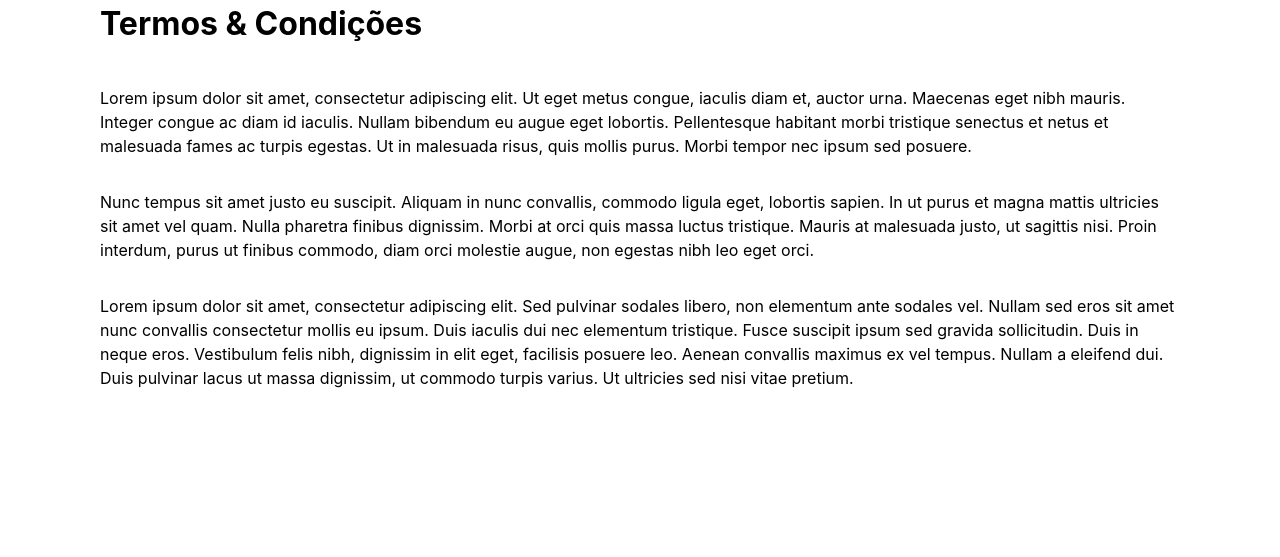
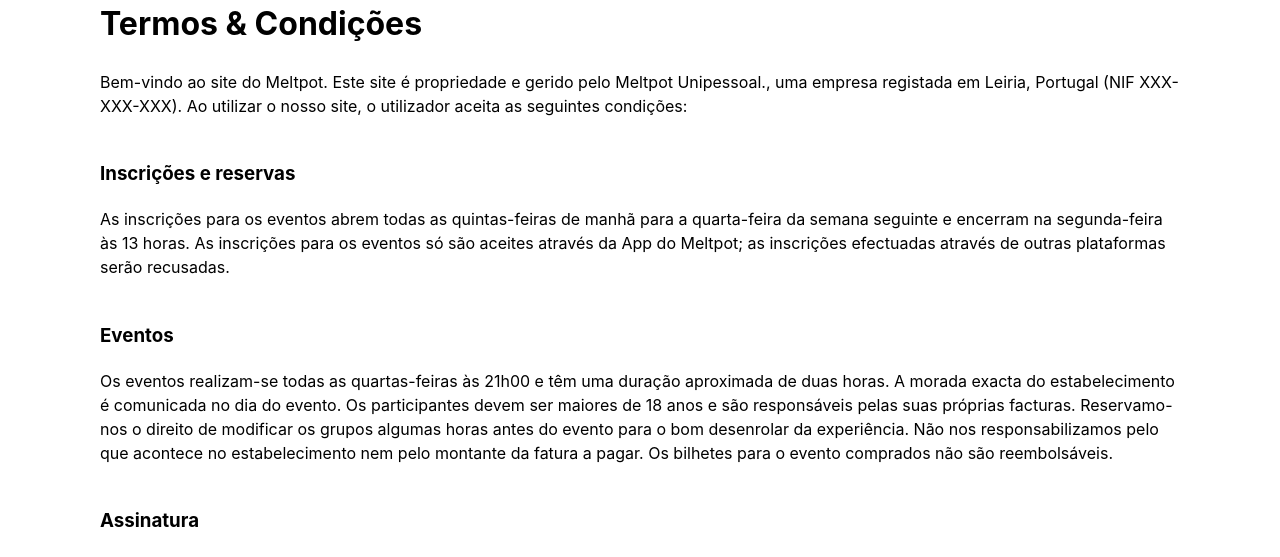
Before and after one commit to ruipmfs/meltpot-web, a React (Vite) app: page / in a window 1280 px wide. Shown: the part 2191-2748 px from the top of the page. Built offline with nearby package versions, Linux system fonts and the light colour scheme; a web font is replaced by a local one.

Commit message:
added t&c

```diff
--- a/src/App.scss
+++ b/src/App.scss
@@ -182,6 +182,14 @@
   padding: 0 32px;
   padding-top: 90px;
   padding-inline: 100px;
+
+  &__drip {
+    position: fixed;
+    top: 0;
+    left: 0;
+    width: 100%;
+    z-index: -1;
+  }
 
   > h1 {
     color: black;
--- a/src/App.tsx
+++ b/src/App.tsx
@@ -1,6 +1,7 @@
 import './App.scss';
 import BackgroundVid from './assets/background-vid.mp4';
 import Logo from './assets/mp_logo_noname.png';
+import DripImg from './assets/drip.png';
 import QRCode from './assets/mp_qr_code.png';
 import AppStoreBtn from './assets/app-store-badge.png';
 import PlayStoreBtn from './assets/google-play-badge.png';
@@ -79,16 +80,68 @@
                 </div>
             </div>
             <div className="mp-tc" id="t&c">
+                <img className="mp-tc__drip" src={DripImg} alt="Drip" />
                 <h1>{isPortuguese ? "Termos & Condições" : "Terms and Conditions"}</h1>
-                <p>
-                    Lorem ipsum dolor sit amet, consectetur adipiscing elit. Ut eget metus congue, iaculis diam et, auctor urna. Maecenas eget nibh mauris. Integer congue ac diam id iaculis. Nullam bibendum eu augue eget lobortis. Pellentesque habitant morbi tristique senectus et netus et malesuada fames ac turpis egestas. Ut in malesuada risus, quis mollis purus. Morbi tempor nec ipsum sed posuere.
-                </p>
-                <p>
-                    Nunc tempus sit amet justo eu suscipit. Aliquam in nunc convallis, commodo ligula eget, lobortis sapien. In ut purus et magna mattis ultricies sit amet vel quam. Nulla pharetra finibus dignissim. Morbi at orci quis massa luctus tristique. Mauris at malesuada justo, ut sagittis nisi. Proin interdum, purus ut finibus commodo, diam orci molestie augue, non egestas nibh leo eget orci.
-                </p>
-                <p>
-                    Lorem ipsum dolor sit amet, consectetur adipiscing elit. Sed pulvinar sodales libero, non elementum ante sodales vel. Nullam sed eros sit amet nunc convallis consectetur mollis eu ipsum. Duis iaculis dui nec elementum tristique. Fusce suscipit ipsum sed gravida sollicitudin. Duis in neque eros. Vestibulum felis nibh, dignissim in elit eget, facilisis posuere leo. Aenean convallis maximus ex vel tempus. Nullam a eleifend dui. Duis pulvinar lacus ut massa dignissim, ut commodo turpis varius. Ut ultricies sed nisi vitae pretium.
-                </p>
+                <span style={{ color: 'black'}}>
+                    {isPortuguese ? "Bem-vindo ao site do Meltpot. Este site é propriedade e gerido pelo Meltpot Unipessoal., uma empresa registada em Leiria, Portugal (NIF XXX-XXX-XXX). Ao utilizar o nosso site, o utilizador aceita as seguintes condições:" : "Welcome to Meltpot. This site is owned and operated by Meltpot Unipessoal, a company registered in Leiria, Portugal (NIF XXX-XXX-XXX), with its registered office at Leiria. By using our site, you agree to the following terms and conditions."}
+                </span>
+                <br />
+                <h3 style={{ color: 'black'}}>{isPortuguese ? "Inscrições e reservas": "Registrations and Reservations"}</h3>
+                <span style={{ color: 'black'}}>
+                    {isPortuguese ? "As inscrições para os eventos abrem todas as quintas-feiras de manhã para a quarta-feira da semana seguinte e encerram na segunda-feira às 13 horas. As inscrições para os eventos só são aceites através da App do Meltpot; as inscrições efectuadas através de outras plataformas serão recusadas." : "Registrations for events open every Tuesday morning for the Wednesday of the following week and close on Monday at 11:59 PM. Registrations for events are only accepted through Meltpot app; registrations made through other platforms will be refused."}
+                </span>
+                <br />
+                <h3 style={{ color: 'black'}}>{isPortuguese ? "Eventos": "Events"}</h3>
+                <span style={{ color: 'black'}}>
+                    {isPortuguese ? "Os eventos realizam-se todas as quartas-feiras às 21h00 e têm uma duração aproximada de duas horas. A morada exacta do estabelecimento é comunicada no dia do evento. Os participantes devem ser maiores de 18 anos e são responsáveis pelas suas próprias facturas. Reservamo-nos o direito de modificar os grupos algumas horas antes do evento para o bom desenrolar da experiência. Não nos responsabilizamos pelo que acontece no estabelecimento nem pelo montante da fatura a pagar. Os bilhetes para o evento comprados não são reembolsáveis." : "Events are held every Wednesday at 9:00 PM and last approximately two hours. The exact address of the café or bar is communicated on the day of the event. Participants must be at least 18 years old and are responsible for their own bills. We reserve the right to modify the groups a few hours before the event for the smooth running of the experience. We are not responsible for what happens at the café or bar nor for the amount of the bill to be paid. Purchased dinner tickets are non-refundable."}
+                </span>
+                <br />
+                <h3 style={{ color: 'black'}}>{isPortuguese ? "Assinatura" : "Subscription"}</h3>
+                <span style={{ color: 'black'}}>
+                    {isPortuguese ? "Cada subscrição é válida por 30 dias e é automaticamente renovável. Pode anular a sua assinatura a qualquer momento, até à véspera do 30º dia. Uma vez cobrada a taxa de subscrição, não será efectuado qualquer reembolso." : "Each subscription is valid for 30 days and is automatically renewable. You can cancel your subscription at any time, up to the day before the 30th day. Once the subscription fee has been charged, no refunds will be issued."}
+                </span>
+                <br />
+                <h3 style={{ color: 'black'}}>{isPortuguese ? "Modificação dos Termos e Condições de Utilização" : "Modification of the Terms and Conditions of Use"}</h3>
+                <span style={{ color: 'black'}}>
+                    {isPortuguese ? "O Meltpot reserva-se o direito de modificar estes termos e condições em qualquer altura sem aviso prévio." : "Meltpot reserves the right to modify these terms and conditions at any time without prior notice."}
+                </span>
+                <br />
+                <h3 style={{ color: 'black'}}>{isPortuguese ? "Contactar-nos" : "Contact Us"}</h3>
+                <span style={{ color: 'black'}}>
+                    {isPortuguese ? "Se tiver alguma questão relacionada com os presentes termos e condições, contacte-nos através do endereço contact@meltpot.pt." : "If you have any questions regarding these terms and conditions, please contact us at contact@meltpot.pt."}
+                </span>
+                <br />
+                <h1>{isPortuguese ? "Privacidade" : "Privacy"}</h1>
+                <span style={{ color: 'black'}}>
+                    {isPortuguese ? "No Meltpot, estamos empenhados em proteger e respeitar a sua privacidade." : "At Meltpot, we are committed to protecting and respecting your privacy."}
+                </span>
+                <span style={{ color: 'black'}}>
+                    {isPortuguese ? "A presente política de privacidade explica como utilizamos as informações pessoais que recolhemos sobre si quando utiliza o nosso site Web, App e participa nos nossos eventos." : "This privacy policy explains how we use the personal information we collect about you when you use our website and participate in our events."}
+                </span>
+                <h3 style={{ color: 'black'}}>{isPortuguese ? "Que informações recolhemos sobre si?" : "What information do we collect about you?"}</h3>
+                <span style={{ color: 'black'}}>
+                    {isPortuguese ? "Recolhemos informações sobre si quando se inscreve nos nossos eventos ou quando subscreve a nossa associação. Também recolhemos informações quando fornece voluntariamente comentários e/ou nos contacta." : "We collect information about you when you register for our events or when you subscribe to our membership. We also collect information when you voluntarily provide feedback and/or contact us."}
+                </span>
+                <br />
+                <h3 style={{ color: 'black'}}>{isPortuguese ? "Como é que utilizamos estas informações?" : "How do we use this information?"}</h3>
+                <span style={{ color: 'black'}}>
+                    {isPortuguese ? "Recolhemos informações sobre o utilizador para gerir a sua conta e, se concordar, para lhe enviar e-mails sobre os nossos outros produtos e serviços. Também utilizamos estas informações para o informar sobre o seu grupo do evento." : "We collect information about you in order to manage your account and, if you agree, to send you emails about our other products and services. We also use this information to inform you about your event group."}
+                </span>
+                <br />
+                <h3 style={{ color: 'black'}}>{isPortuguese ? "Acesso às suas informações e correção" : "Access to your information and correction"}</h3>
+                <span style={{ color: 'black'}}>
+                    {isPortuguese ? "O utilizador tem o direito de solicitar uma cópia das informações que temos sobre si. Se pretender solicitar uma cópia de algumas ou de todas as suas informações pessoais, envie-nos um e-mail para contact@meltpot.pt." : "You have the right to request a copy of the information that we hold about you. If you wish to request a copy of some or all of your personal information, please email us at contact@meltpot.pt."}
+                </span>
+                <br />
+                <h3 style={{ color: 'black'}}>{isPortuguese ? "Alterações à nossa política de privacidade" : "Changes to our privacy policy"}</h3>
+                <span style={{ color: 'black'}}>
+                    {isPortuguese ? "A nossa política de privacidade é revista regularmente e publicaremos quaisquer actualizações nesta página Web." : "We keep our privacy policy under regular review and will post any updates on this web page"}
+                </span>
+                <br />
+                <h3 style={{ color: 'black'}}>{isPortuguese ? "Como contactar-nos" : "How to contact us"}</h3>
+                <span style={{ color: 'black'}}>
+                    {isPortuguese ? "Se tiver alguma dúvida sobre a nossa política de privacidade ou sobre as informações que temos sobre si, contacte-nos através do endereço contact@meltpot.pt." : "If you have any questions about our privacy policy or the information we hold about you, please contact us at contact@meltpot.pt."}
+                </span>
             </div>
             <div className="mp-downloads" id="downloads">
                 <span className="mp-downloads__big-txt">EXCITED TO TRY OUR APP?</span>
```
Also changed, not shown: src/assets/drip.png (added).
